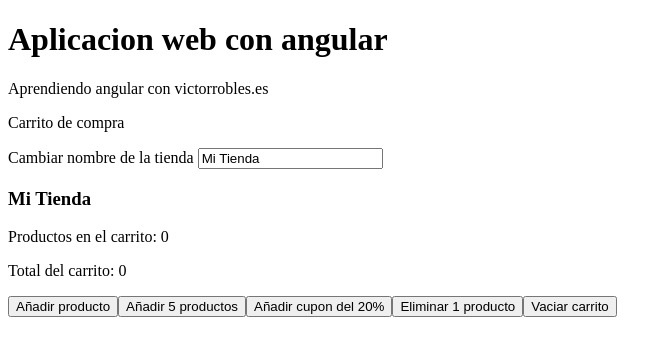
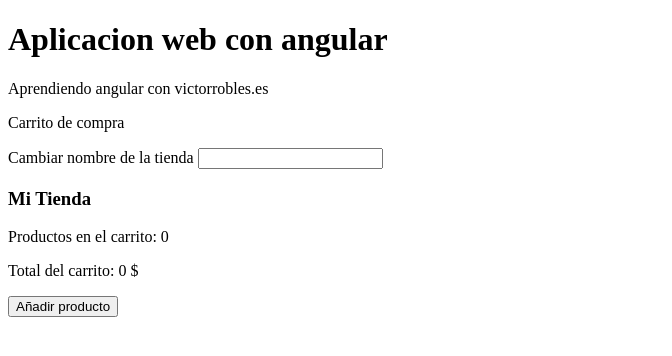
Before and after one commit to FelipePalSot/aprendiendo-angular, an Angular app: page / in a window 1280 px wide. Shown: the top 356 px of the page, without its empty margins (0-672 px from the left). Built offline with nearby package versions, Linux system fonts and the light colour scheme.

Commit message:
signals and effects in Angular Part-1

```diff
--- a/src/app/app.component.html
+++ b/src/app/app.component.html
@@ -8,4 +8,6 @@
 
        <!-- <app-cine></app-cine> -->
 
-       <app-carrito></app-carrito>
+       <!-- <app-carrito></app-carrito> -->
+
+       <app-carrito-signals></app-carrito-signals>
--- a/src/app/app.component.ts
+++ b/src/app/app.component.ts
@@ -6,12 +6,14 @@ import { VentasComponent } from './components/ventas/ventas.component';
 import { config } from './models/config';
 import { CineComponent } from './components/cine/cine.component';
 import { CarritoComponent } from './components/carrito/carrito.component';
+import { CarritoSignalsComponent } from './components/carrito-signals/carrito-signals.component';
+
 
 
 @Component({
   selector: 'app-root',
 
-  imports: [CarritoComponent],
+  imports: [CarritoSignalsComponent],
   templateUrl: './app.component.html',
   styleUrl: './app.component.css'
 })
--- /dev/null
+++ b/src/app/components/carrito-signals/carrito-signals.component.html
@@ -0,0 +1,36 @@
+<p>Carrito de compra</p>
+
+<div>
+    <p>
+    Cambiar nombre de la tienda
+    <input type="text" (input)="nombreTienda.set($any($event.target).value)"/>
+    </p>
+
+    <h3>{{nombreTienda()}}</h3>
+    <p>Productos en el carrito: {{cantidadProductos()}}</p>
+    <p>Total del carrito: {{totalCarrito()}} $</p>
+
+    <button (click) = "addProducto()">Añadir producto</button>
+    <!-- <button (click) = "add5Producto()">Añadir 5 productos</button>
+    <button (click) = "descuento()">Añadir cupon del 20%</button>
+    <button (click) = "deleteProducto()">Eliminar 1 producto</button>
+    <button (click) = "vaciarCarrito()">Vaciar carrito</button>  -->
+    </div>
+
+@if(notificacion()){
+    <div class="notificacion">
+        <p>{{notificacion()}}</p>
+    </div>
+}
+
+
+
+
+<!-- <h1>Ejemplo Señal</h1>
+<h3>Contador: {{contador()}}</h3>
+<h3>Contador X3: {{contadorX3()}}</h3>
+
+<input type="number"
+         [value]="incremento()"
+         (input) = "incremento.set(+($any($event.target).value))"/>
+<button (click)="aumentar()">Aumentar</button> {{incremento()}} -->
--- /dev/null
+++ b/src/app/components/carrito-signals/carrito-signals.component.ts
@@ -0,0 +1,68 @@
+import { Component } from '@angular/core';
+import { signal, computed, effect} from '@angular/core';
+
+
+@Component({
+  selector: 'app-carrito-signals',
+  imports: [],
+  templateUrl: './carrito-signals.component.html',
+  styleUrl: './carrito-signals.component.css'
+})
+export class CarritoSignalsComponent {
+
+    nombreTienda= signal('Mi Tienda');
+    cantidadProductos= signal(0);
+    notificacion= signal('');
+    totalCarrito= signal(0);
+
+    precioBase: number = 37;
+    contadorLimiteCupon: number = 0 ;
+
+    constructor(){
+
+      effect(()=>{
+        this.comprobarNotificacion();
+      })
+
+    }
+
+     addProducto(){
+      this.cantidadProductos.update(cantidad => cantidad + 1) ;
+      this.totalCarrito.update(total => total + this.precioBase)
+
+      console.log(`Nuevo producto añadido. Precio total actual ${this.totalCarrito()} $`)
+      // this.comprobarNotificacion(); **Esto es una actualizacion manual, ahora lo hago por el efecto**
+    }
+
+    comprobarNotificacion(){
+      console.log("**Comprobando notificacion")
+
+      let limitePrecio =177;
+
+      if(this.totalCarrito() > limitePrecio){
+        this.notificacion.set(`!Has llegado al precio de ${limitePrecio} euros!`);
+      }else{
+       this.notificacion.set(``);
+      }
+    }
+
+
+
+
+  // contador = signal(20);
+  // incremento = signal(1);
+  // contadorX3 = computed(() => this.contador() * 3);
+
+  // aumentar(){
+  //   // this.contador.set(this.contador() + 1);
+  //   this.contador.update(contadorActual => contadorActual + 1);
+  // }
+
+  // ngOnInit(){
+  //   console.log("La aplicacion ha cargado!!");
+  // }
+
+  // ngDoCheck(){
+  //   console.log("Ha cambiado algo en el componente");
+  // }
+}
```
Also changed, not shown: src/app/components/carrito-signals/carrito-signals.component.css (added), 1 other file (tests, documents, lock files or other folders).
